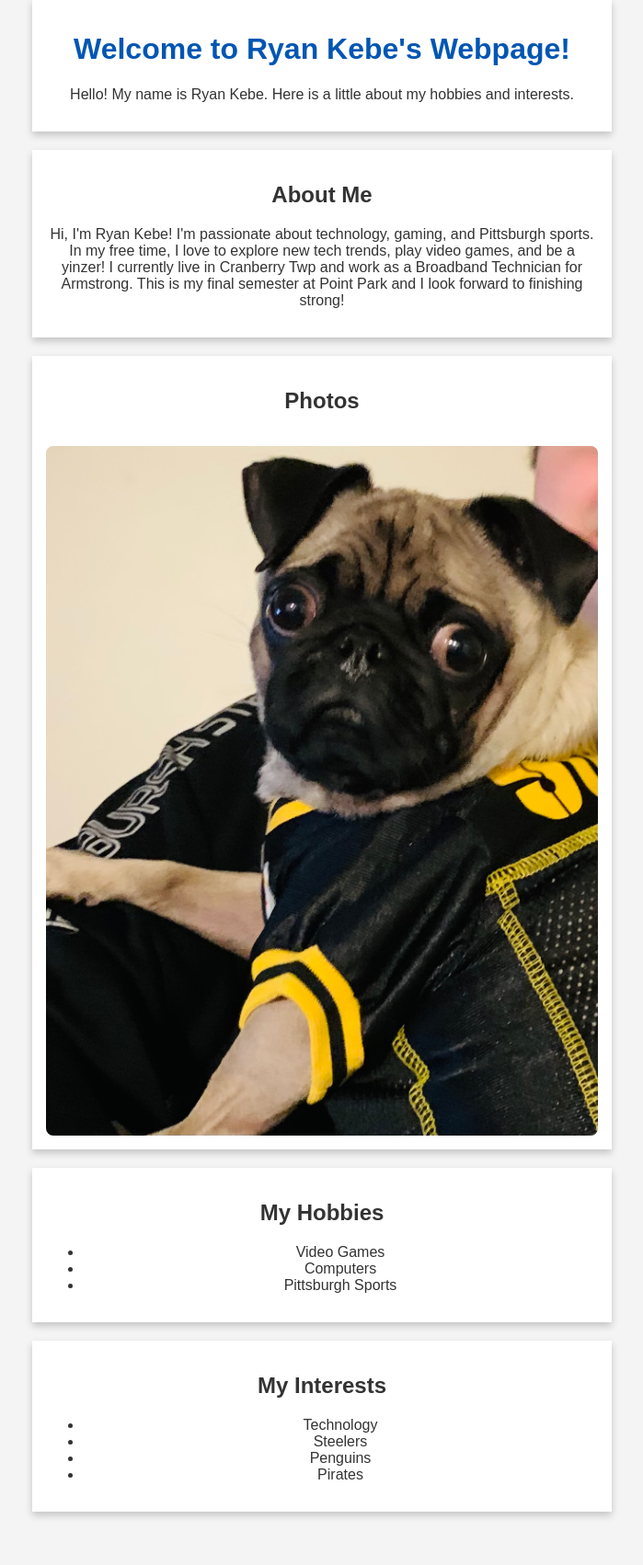
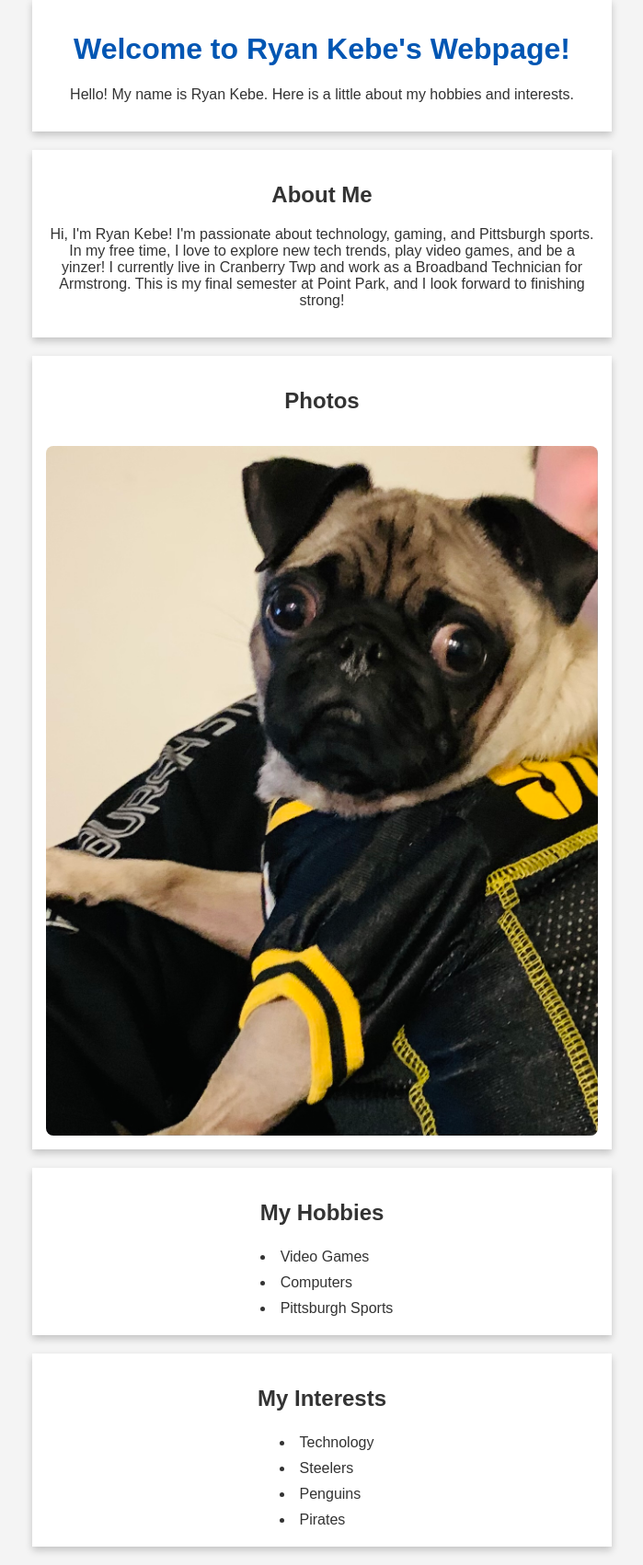
Before and after one commit to keebmack/CMPS-361, a PHP site: page /webpage.php in a window 1280 px wide. Shown: the part 51-1753 px from the top of the page at 92% size, without its empty margins (290-989 px from the left). Before the commit the page ends 1702 px from the top, so only its background shows below. Run offline with PHP 8.4, Linux system fonts and the light colour scheme.

Commit message:
added list formatting

```diff
--- a/Module 1/webpage.php
+++ b/Module 1/webpage.php
@@ -25,6 +25,17 @@
                 border-radius: 8px;
                 margin-top: 15px;
             }
+            ul {
+                list-style-position: inside;
+                padding: 0;
+                margin: 0;
+                text-align: left;
+                display: inline-block;
+            }
+            li {
+                padding: 5px 0;
+                margin-left: 10px;
+            }
         </style>
     </head>
     <body>
@@ -44,7 +55,7 @@
             <h2>About Me</h2>
             <p>
                 Hi, I'm <?php echo $name; ?>! I'm passionate about technology, gaming, and Pittsburgh sports. In my free time, I love to explore new tech trends, play video games, and be a yinzer!
-                I currently live in Cranberry Twp and work as a Broadband Technician for Armstrong.  This is my final semester at Point Park and I look forward to finishing strong!
+                I currently live in Cranberry Twp and work as a Broadband Technician for Armstrong. This is my final semester at Point Park, and I look forward to finishing strong!
             </p>
         </div>
 
```
